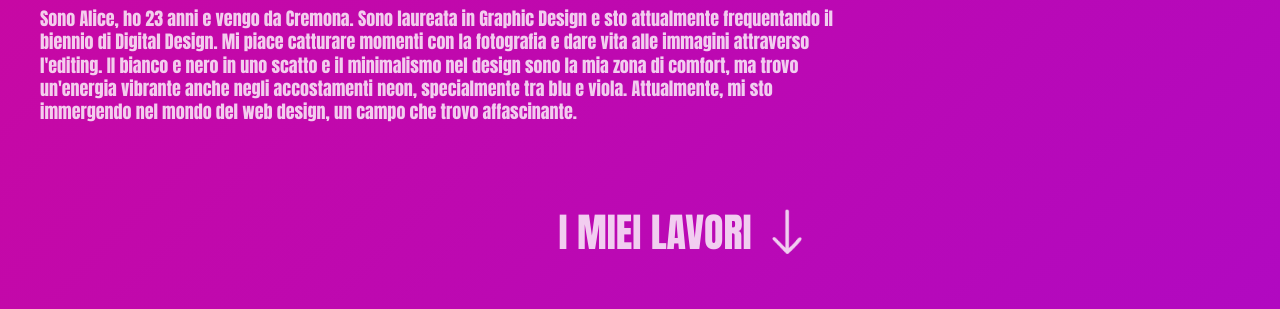
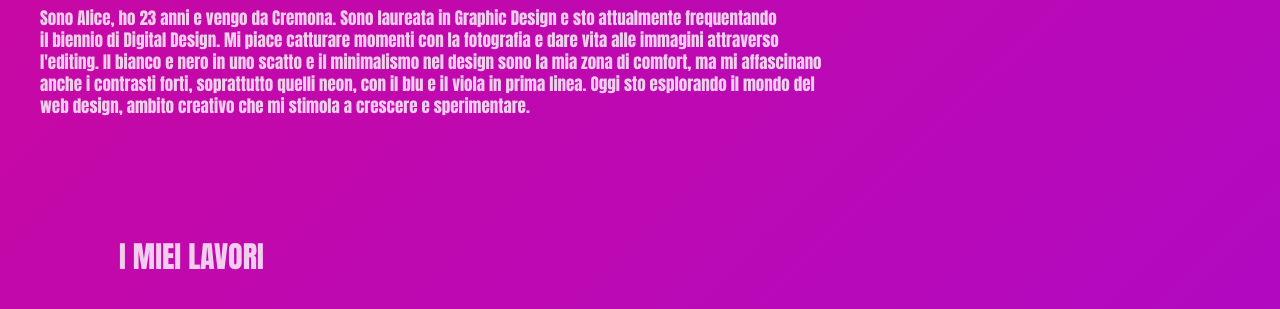
Before and after one commit to Aalicecr/portfolio, a plain HTML site: page portfolio.html in a window 1280 px wide. Shown: the part 443-752 px from the top of the page. Drawn offline with Linux system fonts and the light colour scheme.

Commit message:
correzione testi

```diff
--- a/portfolio.html
+++ b/portfolio.html
@@ -12,10 +12,11 @@
     <h1 class="portfolio-title"> CHI SONO
         <h2 class="portfolio-subtitle"> HELLO</h2>
     <p class="portfolio-text">
-      Sono Alice, ho 23 anni e vengo da Cremona. Sono laureata in Graphic Design e sto attualmente frequentando il biennio di Digital Design. Mi piace
+      Sono Alice, ho 23 anni e vengo da Cremona. Sono laureata in Graphic Design e sto attualmente frequentando <br>il biennio di Digital Design. Mi piace
 
-catturare momenti con la fotografia e dare vita alle immagini attraverso l'editing. Il bianco e nero in uno scatto e il minimalismo nel design sono la mia zona di comfort, ma trovo un'energia vibrante anche negli accostamenti neon, specialmente tra blu e viola.
-Attualmente, mi sto immergendo nel mondo del web design, un campo che trovo affascinante. <br>
+catturare momenti con la fotografia e dare vita alle immagini attraverso l'editing. Il bianco e nero  in uno scatto e il minimalismo nel design sono la mia zona di  comfort,
+ma mi affascinano anche i contrasti forti, soprattutto quelli neon, con il blu e il viola in prima linea. Oggi sto esplorando il mondo del web design, ambito creativo
+ che mi stimola a crescere e sperimentare.
 
     </p>
       <img src="aboutme.png"alt="Immagine vagante" class="floating-image">
@@ -37,7 +38,11 @@ Attualmente, mi sto immergendo nel mondo del web design, un campo che trovo affa
   <div class="grid-item"><img src="Book4.jpg" alt="Immagine 8"></div>
   <div class="grid-item"><img src="packciocco.png" alt="Immagine 9"></div>
 </div>
+
+
+
 <h3 class="portfolio-subtitle-2">VIDEO</h3>
+
 <div class="video-grid">
   <div class="video-item">
     <video controls>
--- a/style.css
+++ b/style.css
@@ -227,8 +227,8 @@ body.portfolio::before {
 }
 
 .portfolio-text {
-    font-size: 18px;
-   font-weight: 200;
+    font-size: 17px;
+   font-weight: 50;
     line-height: 1.3;
     opacity: 0.8;
     font-family: Impact, sans-serif;
@@ -251,6 +251,7 @@ body.portfolio::before {
 .portfolio-subtitle-2 {
   font-size: 40px;
   font-weight: 100;
+  margin-top: 10px;
   color: #ffffff;
   margin: 0;               /* elimina margini predefiniti */
   text-align: center;
@@ -294,6 +295,19 @@ body.portfolio::before {
 }
 
 
+.portfolio-subtitle-2 {
+  text-align: left;
+  width: 90vw;               /* stessa larghezza della griglia */
+  max-width: 1400px;
+  margin: 40px auto 20px;
+  padding-left: 40px;        /* spostalo leggermente a destra per allinearsi con i contenuti */
+  font-size: 30px;
+  color: white;
+  font-family: Impact, sans-serif;
+  opacity: 0.8;
+  box-sizing: border-box;    /* assicurati che padding non aumenti larghezza */
+}
+
 
 
 .video-grid {
```
